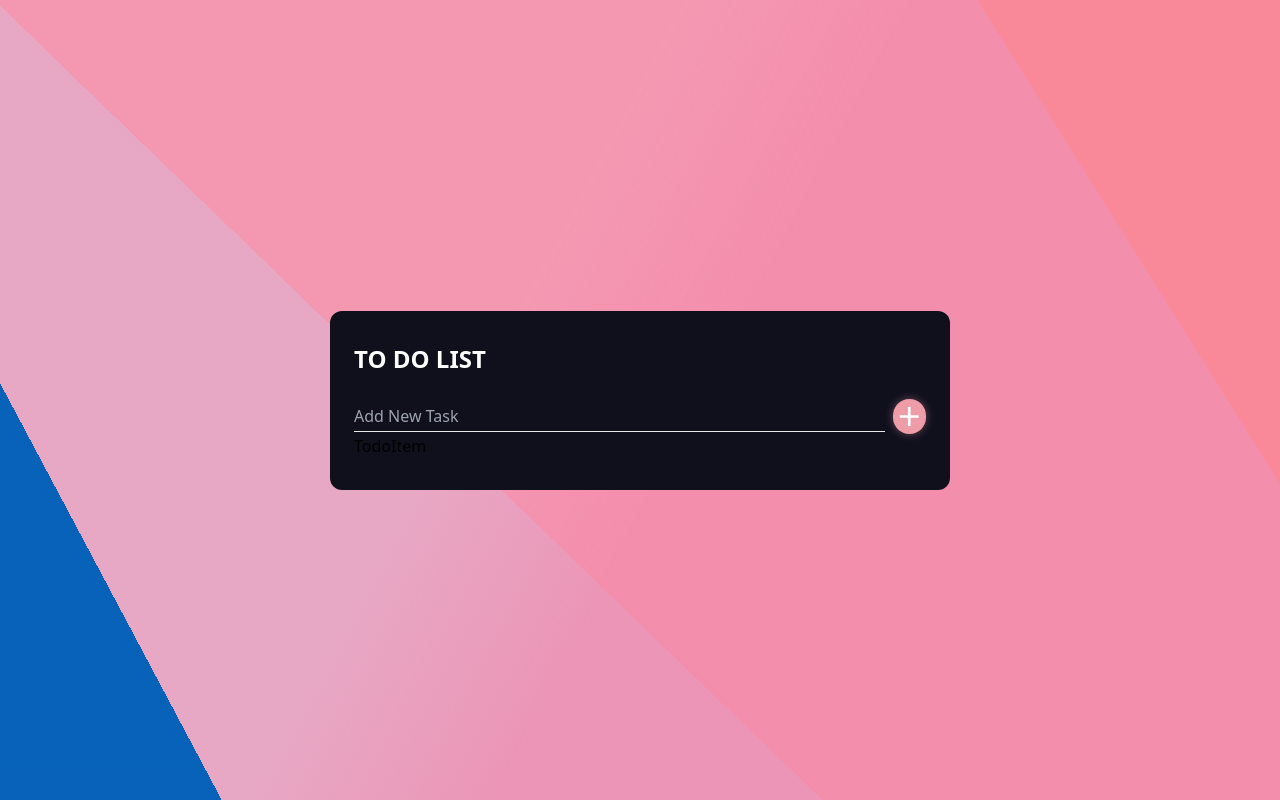
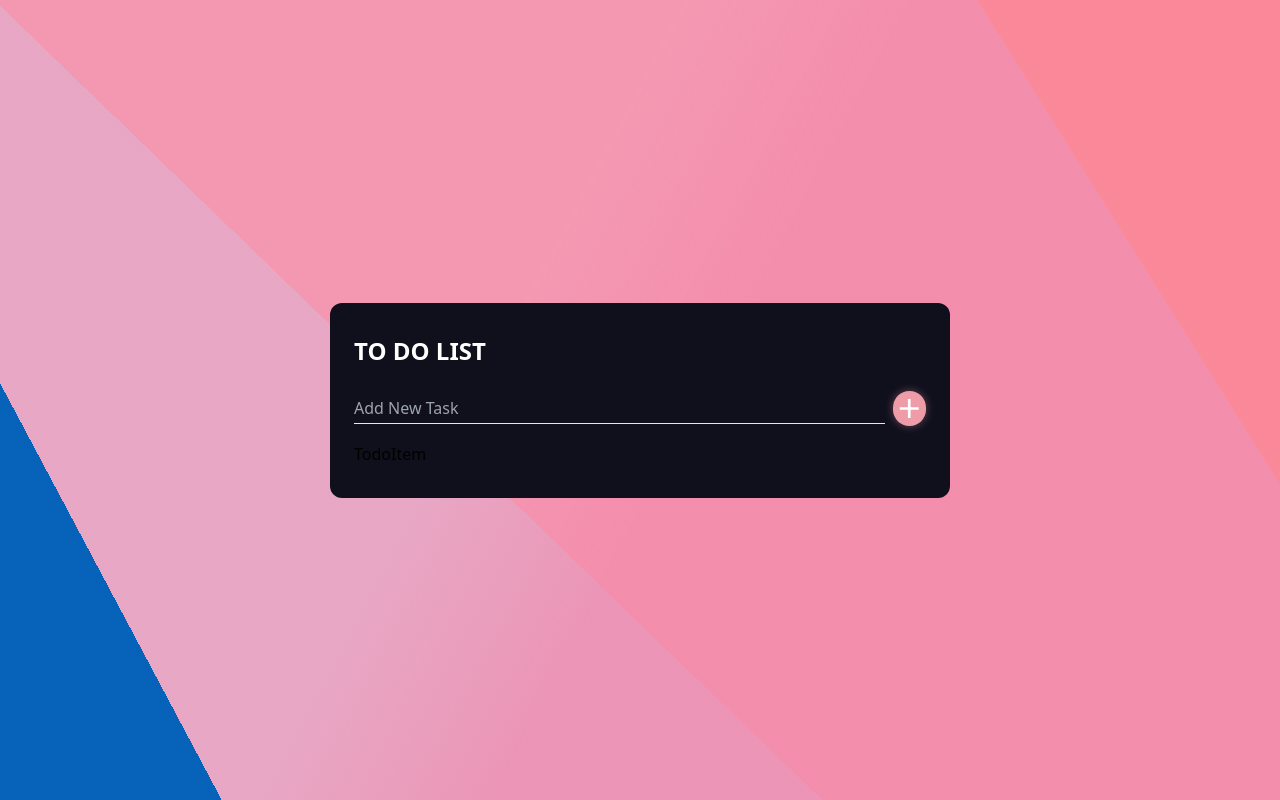
Before and after one commit to yusufziyayildirim/TodoList-React, a React (Create React App) app: page / in a window 1280 px wide. Built offline with nearby package versions, Linux system fonts and the light colour scheme.

Commit message:
TodoList component designed

```diff
--- a/src/components/TodoList.js
+++ b/src/components/TodoList.js
@@ -1,11 +1,11 @@
 import TodoItem from './TodoItem';
 
 const TodoList = () => {
-  return (
-    <div>
-        <TodoItem />
-    </div>
-  )
+    return (
+        <div className="mt-4">
+            <TodoItem />
+        </div>
+    )
 }
 
 export default TodoList
--- a/src/style.css
+++ b/src/style.css
@@ -562,6 +562,10 @@ video {
   margin-bottom: 1.5rem;
 }
 
+.mt-4 {
+  margin-top: 1rem;
+}
+
 .flex {
   display: flex;
 }
```
